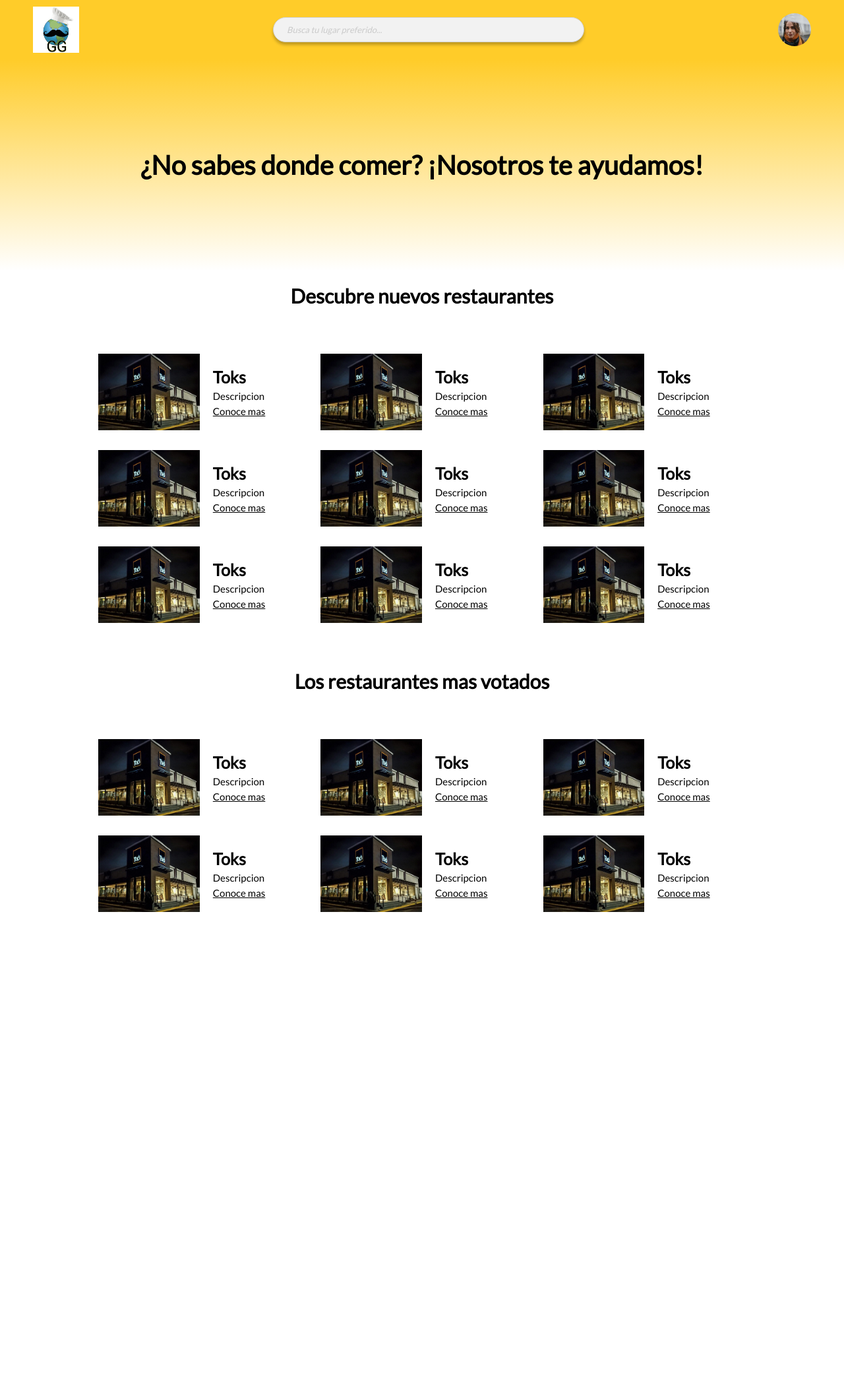
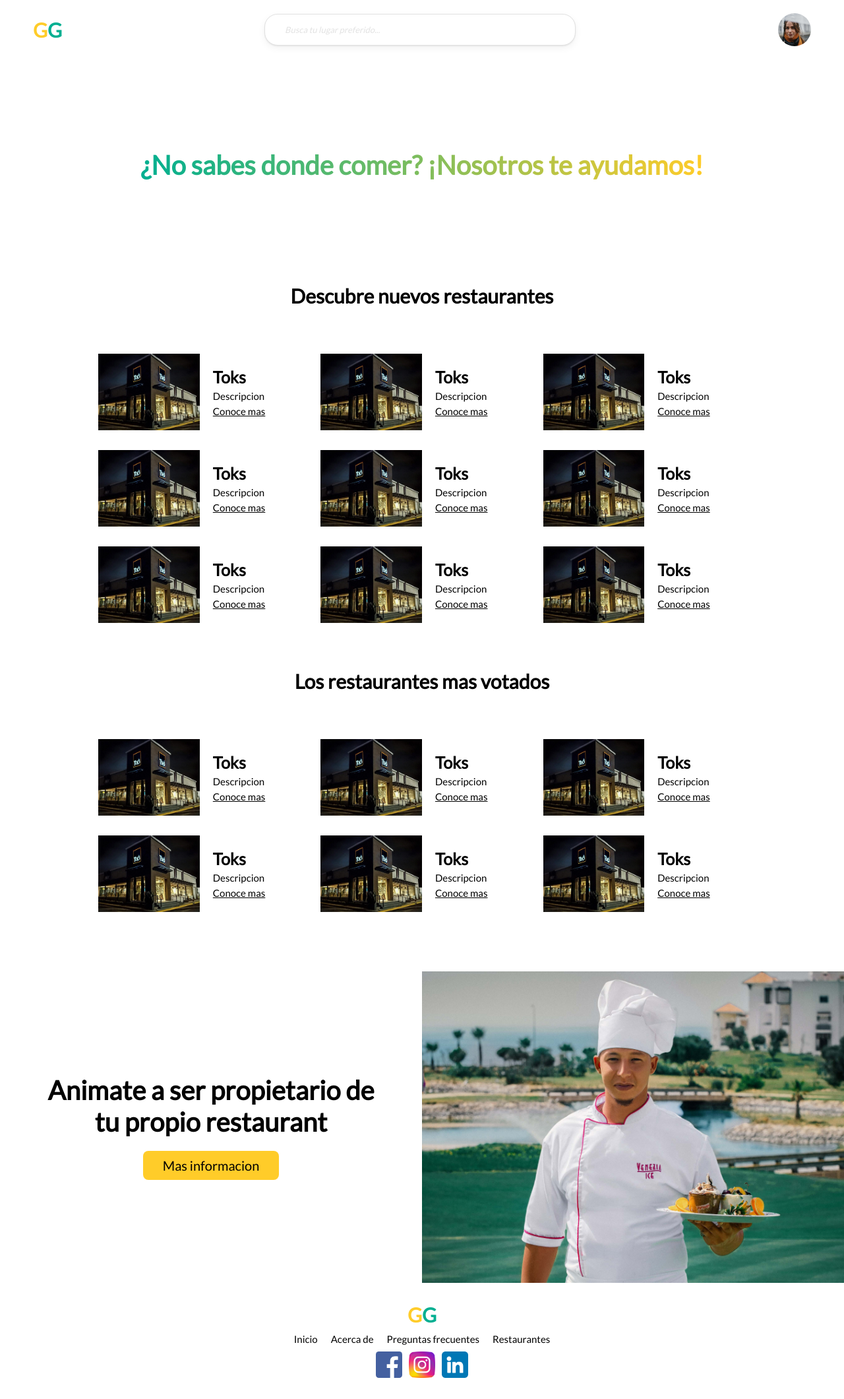
Before and after one commit to edmirgalvan01/GastroGlobal, a PHP site: page /prueba.html in a window 1280 px wide. Shown: the whole page at 66% size. Before the commit the page ends 1382 px from the top, so only its background shows below. Run offline with PHP 8.4, Linux system fonts and the light colour scheme.

Commit message:
Se creo el Footer

```diff
--- a/prueba.css
+++ b/prueba.css
@@ -8,6 +8,19 @@ html {
    box-sizing: border-box;
    font-family: 'Lato', sans-serif;
 }
+.logo {
+   display: flex;
+   color: #00af91;
+   text-decoration: none;
+}
+
+.logo h1 {
+   font-size: 3rem;
+}
+
+.logo h1:first-child {
+   color: #ffcc29;
+}
 .layout {
    display: flex;
    justify-content: center;
@@ -17,6 +30,7 @@ html {
 .home__title {
    font-size: 3rem;
 }
+
 /* HELPERS */
 
 /* HEADER */
@@ -24,8 +38,7 @@ html {
    display: flex;
    justify-content: space-between;
    align-items: center;
-   padding: 10px 5rem;
-   background-color: #ffcc29;
+   padding: 20px 5rem;
 }
 .header__logo {
    height: 7rem;
@@ -33,17 +46,16 @@ html {
    object-fit: cover;
 }
 .header__search {
-   background: #f2f2f2;
-   border: 1px solid #d3d3d3;
-   box-shadow: 0px 4px 4px rgba(0, 0, 0, 0.25);
+   border: 1px solid #e2e2e2;
+   box-shadow: 0px 1px 2px rgb(0 0 0 / 8%), 0px 4px 12px rgb(0 0 0 / 5%);
    border-radius: 20px;
    outline: none;
-   padding: 10px 20px;
+   padding: 15px 30px;
    width: 40%;
 }
 .header__search::placeholder {
    font-size: 1.3rem;
-   color: #cacaca;
+   color: #e2e2e2;
    font-style: italic;
 }
 .header__img-user {
@@ -62,11 +74,15 @@ html {
    justify-content: center;
    align-items: center;
    text-align: center;
-   background: linear-gradient(180deg, #ffcc29 0%, rgba(255, 204, 41, 0) 100%);
+   /* background-color: #00af91;
+   background-image: linear-gradient(90deg, #00af91 0%, #ffcc29 100%); */
 }
 
-.first-img h1 {
+.first-img__title {
    font-size: 4rem;
+   background-image: linear-gradient(90deg, #00af91 0%, #ffcc29 100%);
+   -webkit-background-clip: text;
+   color: transparent;
 }
 
 .home__restaurantes {
@@ -113,3 +129,60 @@ html {
    width: 50%;
    height: 100%;
 }
+
+.owner {
+   width: 100%;
+   display: flex;
+   flex-direction: row;
+   justify-content: space-between;
+   align-items: center;
+}
+.owner__information {
+   display: flex;
+   flex-direction: column;
+   justify-content: center;
+   align-items: center;
+   text-align: center;
+   width: 50%;
+   gap: 20px;
+}
+.owner__information h1 {
+   font-size: 4rem;
+}
+.owner__information a {
+   background-color: #ffcc29;
+   padding: 10px 30px;
+   font-size: 2rem;
+   text-decoration: none;
+   border-radius: 8px;
+   color: #000;
+}
+.owner__img {
+   width: 50%;
+}
+/* FOOTER */
+footer {
+   display: flex;
+   flex-direction: column;
+   align-items: center;
+   padding: 30px 0;
+   gap: 10px;
+}
+.footer__navbar {
+   display: flex;
+   gap: 20px;
+}
+
+.footer__navbar a {
+   font-size: 1.5rem;
+   color: #000;
+   text-decoration: none;
+}
+.footer__social-media {
+   display: flex;
+   gap: 10px;
+}
+.social-media__item {
+   height: 40px;
+   width: auto;
+}
--- a/prueba.html
+++ b/prueba.html
@@ -14,12 +14,16 @@
 
 <body>
     <header class="header">
-        <img src="./img/logo.png" alt="" class="header__logo">
+        <!-- <img src="./img/logo.png" alt="" class="header__logo"> -->
+        <div class="logo">
+            <h1>G</h1>
+            <h1>G</h1>
+        </div>
         <input type="text" class="header__search" placeholder="Busca tu lugar preferido...">
         <img src="./img/img-perfil.jpg" alt="" class="header__img-user">
     </header>
     <div class="first-img">
-        <h1>¿No sabes donde comer? ¡Nosotros te ayudamos!</h1>
+        <h1 class="first-img__title">¿No sabes donde comer? ¡Nosotros te ayudamos!</h1>
     </div>
     <main class="layout">
         <section class="home__restaurantes">
@@ -150,7 +154,31 @@
                 </article>
             </section>
         </section>
+        <section class="owner">
+            <div class="owner__information">
+                <h1>Animate a ser propietario de <br> tu propio restaurant</h1>
+                <a href="#">Mas informacion</a>
+            </div>
+            <img class="owner__img" src="./img/owner.jpg" alt="">
+        </section>
     </main>
+    <footer>
+        <div class="logo">
+            <h1>G</h1>
+            <h1>G</h1>
+        </div>
+        <nav class="footer__navbar">
+            <a href="#">Inicio</a>
+            <a href="#">Acerca de</a>
+            <a href="#">Preguntas frecuentes</a>
+            <a href="#">Restaurantes</a>
+        </nav>
+        <nav class="footer__social-media">
+            <a href="#"><img class="social-media__item" src="./img/i-facebook.svg" alt=""></a>
+            <a href="#"><img class="social-media__item" src="./img/i-instagram.png" alt=""></a>
+            <a href="#"><img class="social-media__item" src="./img/i-linkedin.png" alt=""></a>
+        </nav>
+    </footer>
 </body>
 
 </html>
```
Also changed, not shown: img/i-instagram.png (added), img/i-linkedin.png (added), img/owner.jpg (added).
